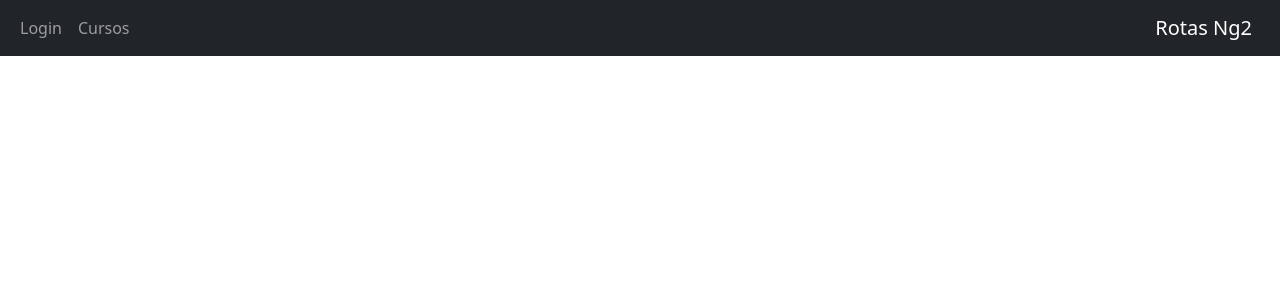
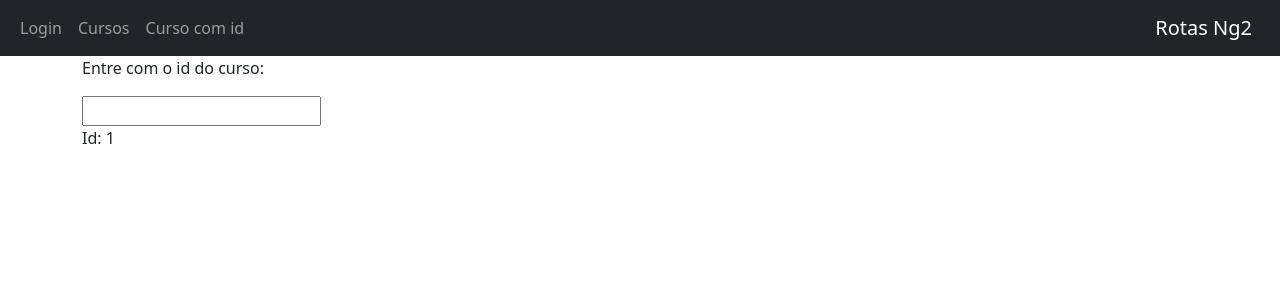
Before and after one commit to WellingtonIdeao/angular-course-routes, an Angular app: page /curso/1 in a window 1280 px wide. Before the commit this address led to /. Shown: the top 300 px of the page. Built offline with nearby package versions, Linux system fonts and the light colour scheme.

Commit message:
Rotas: definindo e extraindo parâmetros de roteamento

```diff
--- a/src/app/app-routing.module.ts
+++ b/src/app/app-routing.module.ts
@@ -1,3 +1,4 @@
+import { CursoDetalheComponent } from './curso-detalhe/curso-detalhe.component';
 import { ModuleWithProviders, NgModule } from '@angular/core';
 import { RouterModule, Routes } from '@angular/router';
 
@@ -7,6 +8,7 @@
 
 const routes: Routes = [
   { path: 'cursos', component: CursosComponent },
+  { path: 'curso/:id', component: CursoDetalheComponent },
   { path: 'login', component: LoginComponent },
   { path: '', component: HomeComponent }
 ];
--- a/src/app/app.component.html
+++ b/src/app/app.component.html
@@ -9,7 +9,10 @@
             <a class="nav-link" [routerLink]="'/login'" (click)="isMenuCollapsed = true">Login</a>
           </li>
           <li class="nav-item" routerLinkActive="active">
-            <a class="nav-link" [routerLink]="'/cursos'" (click)="isMenuCollapsed = true">Cursos</a>
+            <a class="nav-link" [routerLink]="['cursos']" (click)="isMenuCollapsed = true">Cursos</a>
+          </li>
+          <li class="nav-item" routerLinkActive="active">
+            <a class="nav-link" [routerLink]="['curso', idCurso.value]" (click)="isMenuCollapsed = true">Curso com id</a>
           </li>
         </ul>
       </div>
@@ -17,5 +20,7 @@
     </div>
   </nav>
 <div class="container">
+  <p>Entre com o id do curso:</p>
+  <input type="text" #idCurso>
     <router-outlet></router-outlet>
 </div>
--- a/src/app/app.module.ts
+++ b/src/app/app.module.ts
@@ -8,13 +8,15 @@
 import { HomeComponent } from './home/home.component';
 import { LoginComponent } from './login/login.component';
 import { routing } from './app-routing.module';
+import { CursoDetalheComponent } from './curso-detalhe/curso-detalhe.component';
 
 @NgModule({
   declarations: [
     AppComponent,
     CursosComponent,
     HomeComponent,
-    LoginComponent
+    LoginComponent,
+    CursoDetalheComponent
   ],
   imports: [
     BrowserModule,
--- /dev/null
+++ b/src/app/curso-detalhe/curso-detalhe.component.html
@@ -0,0 +1 @@
+<p>Id: {{ id }}</p>
--- /dev/null
+++ b/src/app/curso-detalhe/curso-detalhe.component.ts
@@ -0,0 +1,19 @@
+import { Component, OnInit } from '@angular/core';
+import { ActivatedRoute } from '@angular/router';
+
+@Component({
+  selector: 'app-curso-detalhe',
+  templateUrl: './curso-detalhe.component.html',
+  styleUrls: ['./curso-detalhe.component.css']
+})
+export class CursoDetalheComponent implements OnInit {
+  id: string = '';
+
+  constructor(private route: ActivatedRoute) {
+    this.id = this.route.snapshot.params['id'];
+  }
+
+  ngOnInit(): void {
+  }
+
+}
```
Also changed, not shown: src/app/app.component.ts (line endings or trailing spaces), src/app/curso-detalhe/curso-detalhe.component.css (added), 1 other file (tests, documents, lock files or other folders).
